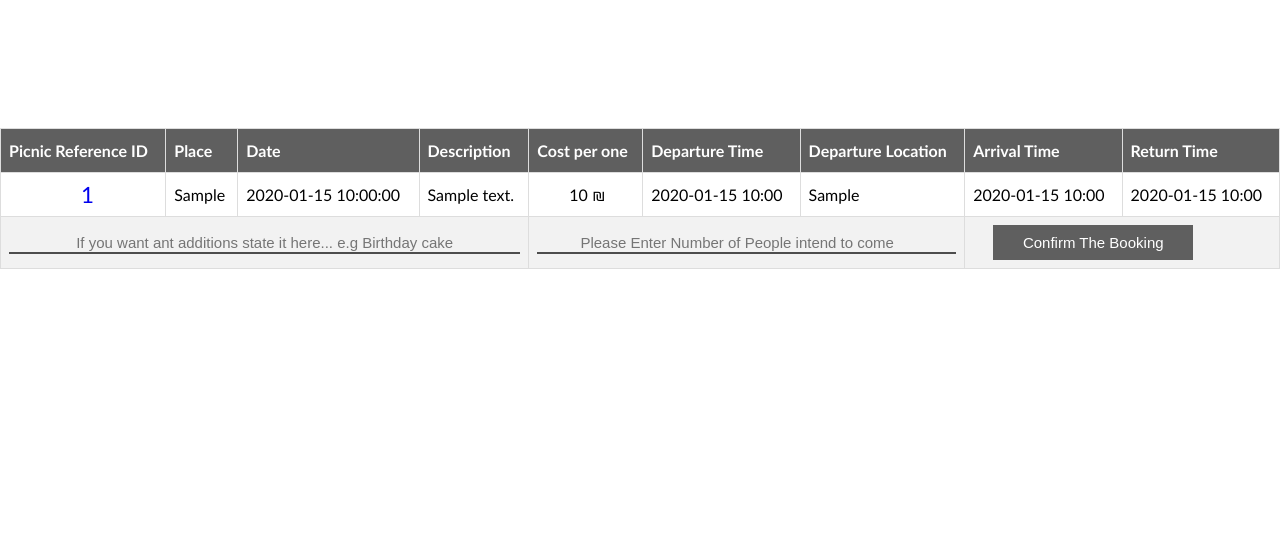
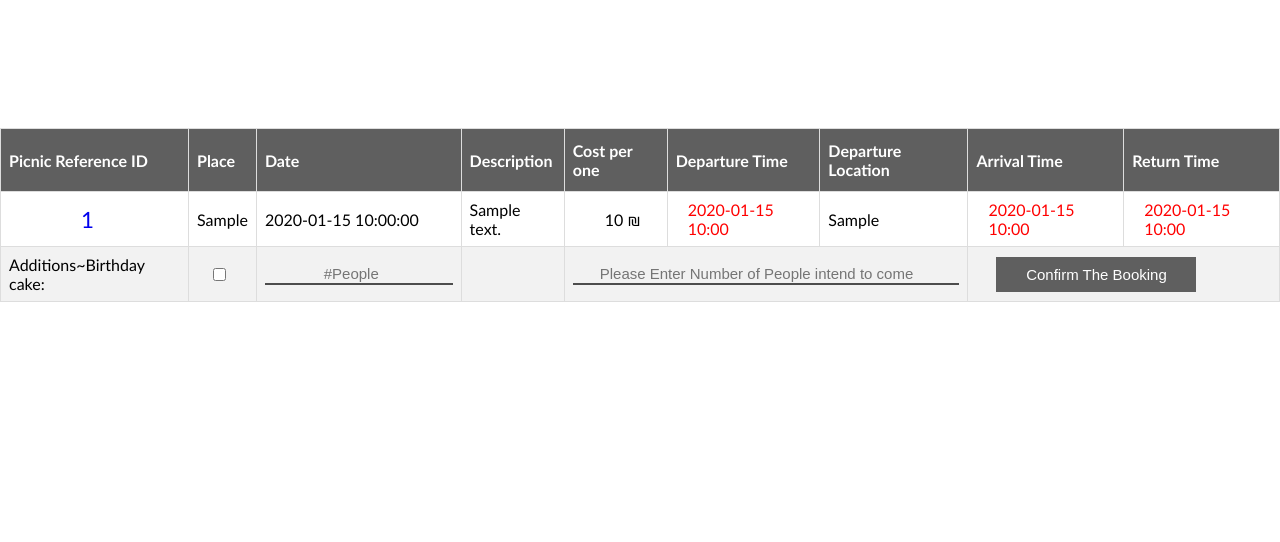
Before and after one commit to wswaileh/webProject, a PHP site: page /booking.php?id=1 in a window 1280 px wide. Shown: the part 51-593 px from the top of the page. Run offline with PHP 8.4, Linux system fonts and the light colour scheme; the visitor is signed in with stand-in values (Sample User, id 1); tables that the repository leaves empty or names only in its code hold one stand-in row (values such as "Sample post").

Commit message:
Worked on Booking added some styles

```diff
--- a/booking.php
+++ b/booking.php
@@ -50,11 +50,6 @@ include 'model.php';
                         $row[$i] = $desc[0];
                     }
 
-                    if (strpos($i, "time")) {
-                        $time = explode(":", $row[$i]);
-                        unset($time[2]);
-                        $row[$i] = implode(":", $time);
-                    }
                     if ($i == "pid") {
                         $hidden["pid"] = $row[$i];
                         echo "<td style='padding-left: 80px;font-size: 1.4pc'><a href='detailed.php?id=" . $row[$i] . "' style='text-decoration:none;'>" . $row[$i] . "</a></td>";
@@ -62,6 +57,14 @@ include 'model.php';
                         $hidden["cost"] = $row[$i];
                         ?>
                         <td style="padding-left: 40px"><?= $row[$i] ?> &#8362;</td><?php
+                    } else if (strpos($i, "time")) {
+                        $time = explode(":", $row[$i]);
+                        unset($time[2]);
+                        $row[$i] = implode(":", $time);
+
+                        ?>
+                        <td style="padding-left: 20px">
+                        <time><?= $row[$i] ?></time></td><?php
                     } else { ?>
                         <td><?= $row[$i] ?></td><?php
                     }
@@ -74,15 +77,27 @@ include 'model.php';
 
             <tr>
 
-                <td colspan="4"><input type="text" class="filter-input"
-                                       name="additions" id="additions"
-                                       placeholder="If you want ant additions state it here... e.g Birthday cake"></td>
+                <td colspan="1"><label style="font-size: 16px">Additions~Birthday cake:</label></td>
+                <td colspan="1" style="padding-left: 20px">
+                    <div class="tooltip"><input type="checkbox" name="Birthday_cake" value="Birthday Cake">
+                        <span class="tooltiptext">Check the box if you want to add birthday cake to your order!</span>
+                    </div>
+                </td>
+                <td colspan="1">
+                    <div class="tooltip"><input type="number" class="filter-input"
+                                                name="cakeNum" id="cakeNum" placeholder="#People">
+                        <span class="tooltiptext">For how many people do you want the cake?</span>
+                    </div>
+                </td>
+                <td colspan="1">
 
+                </td>
                 <td colspan="3"><input type="number" min="1" max="2"
                                        class="filter-input"
                                        name="numOfSeats"
                                        placeholder="Please Enter Number of People intend to come "
                                        id="NumberOfPeople"></td>
+
                 <td colspan="2"><input style="width: 200px" type="submit" name="confirm" value="Confirm The Booking"
                                        class="button"><input type="hidden" value="<?= $hidden["pid"] ?>"
                                                              name="pid"><input type="hidden"
--- a/css/mainStylesheet.css
+++ b/css/mainStylesheet.css
@@ -69,7 +69,6 @@ body {
 }
 
 
-
 #filter-submit {
     width: 100px;
 }
@@ -105,3 +104,36 @@ body {
     border-top-right-radius: 5px;
     border-bottom-right-radius: 5px;
 }
+
+time {
+    color: red;
+}
+
+
+/*Hint section*/
+/* Tooltip container */
+.tooltip {
+    position: relative;
+    display: inline-block;
+
+}
+
+/* Tooltip text */
+.tooltip .tooltiptext {
+    visibility: hidden;
+    width: 200px;
+    background-color: black;
+    color: #fff;
+    text-align: center;
+    padding: 5px 0;
+    border-radius: 6px;
+
+    /* Position the tooltip text - see examples below! */
+    position: absolute;
+    z-index: 1;
+}
+
+/* Show the tooltip text when you mouse over the tooltip container */
+.tooltip:hover .tooltiptext {
+    visibility: visible;
+}
```
